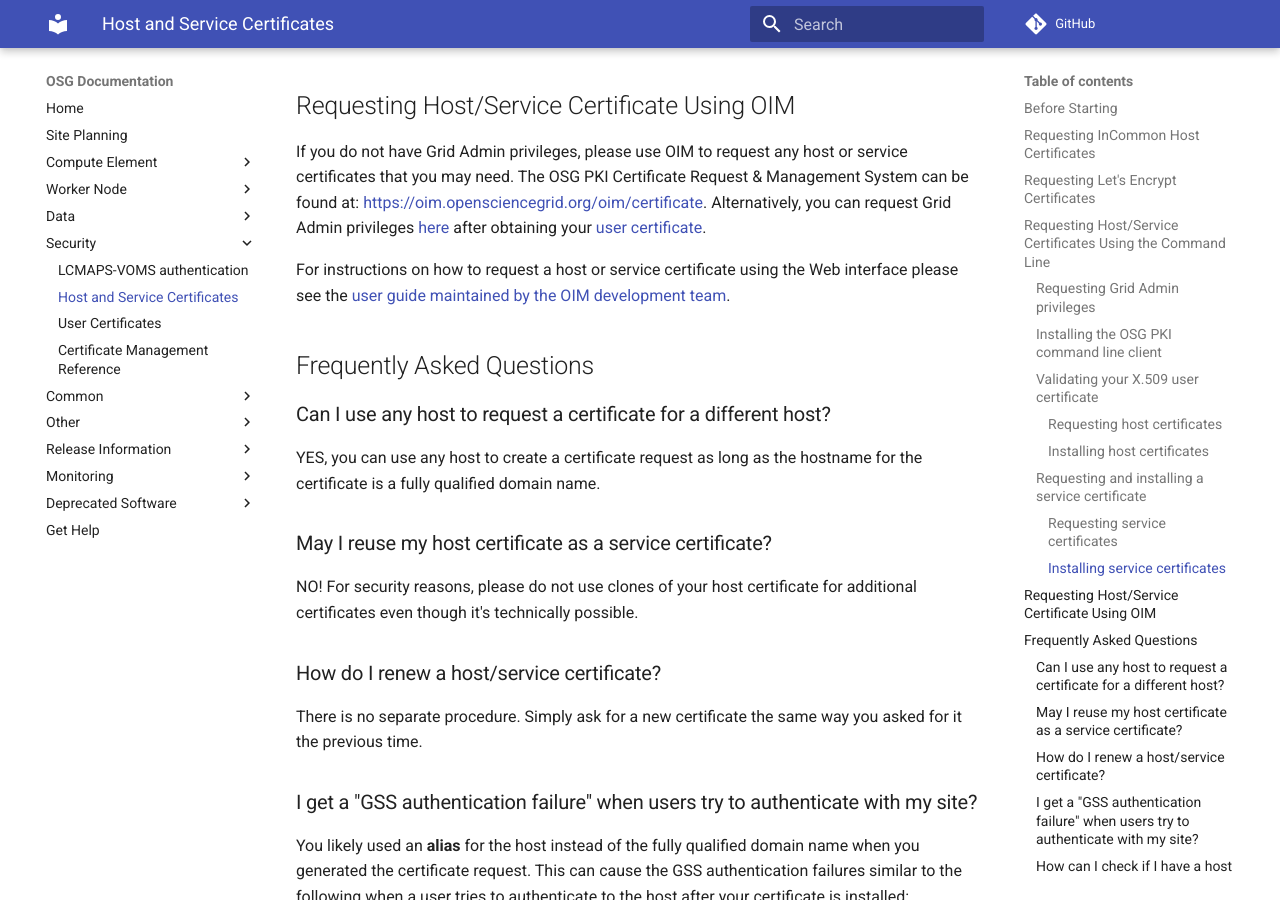
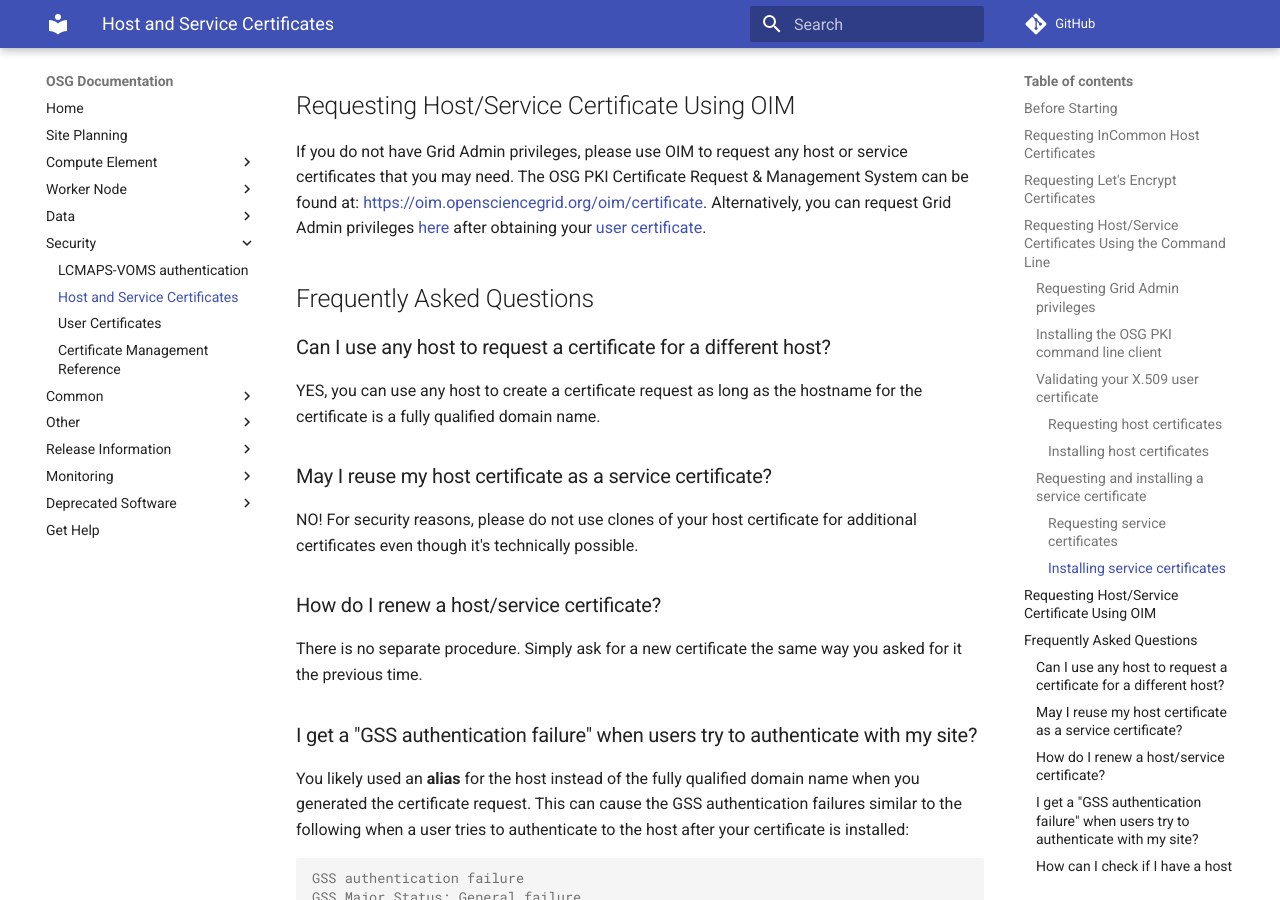
Before and after one commit to osg-htc/docs, an MkDocs documentation site: the page built from docs/security/host-certs.md, in a window 1280 px wide and 900 px high, scrolled down 5706 px. Built offline with MkDocs 1.6.1 and Material for MkDocs 9.7.7, drawn with Linux system fonts in a browser that asks for light colours; comment, search, counter and statistics services are not loaded; old or Windows-style settings are respelled for this version of MkDocs.

Commit message:
Remove link to confluence.

```diff
--- a/docs/security/host-certs.md
+++ b/docs/security/host-certs.md
@@ -264,10 +264,6 @@ Grid Admin privileges [here](https://oim.opensciencegrid.org/oim/gridadmin) afte
 your [user certificate](user-certs).
 
 
-For instructions on how to request a host or service certificate using the Web
-interface please see the [user guide maintained by
-the OIM development team](https://confluence.grid.iu.edu/pages/viewpage.action?pageId=3244064).
-
 Frequently Asked Questions
 ---------------------------
 
```
